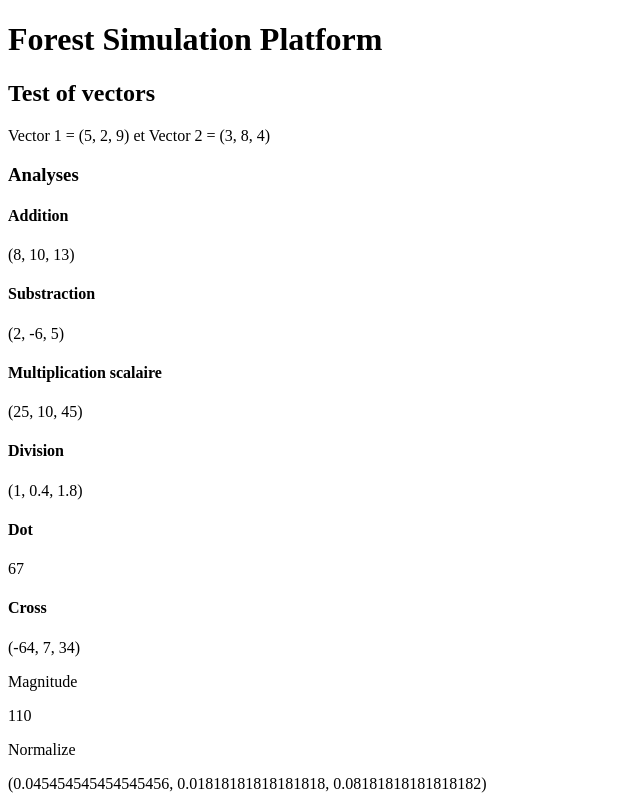
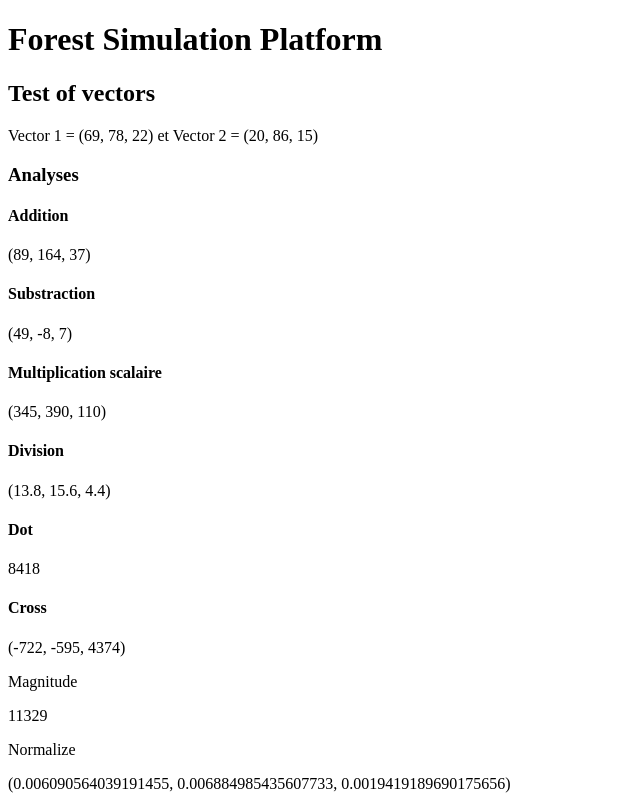
Before and after one commit to PISSARAW/Forest-ecosytem-simulator, an Angular app: page / in a window 1280 px wide. Shown: the top 800 px of the page, without its empty margins (0-640 px from the left). Built offline with nearby package versions, Linux system fonts and the light colour scheme.

Commit message:
New Test Vectors

```diff
--- a/src/core/vector3-d.ts
+++ b/src/core/vector3-d.ts
@@ -34,7 +34,7 @@ export class Vector3D {
         return this;
     }
     equals(other: Vector3D): boolean{
-        return other===this;
+        return this.x==other.x && this.y==other.y && this.z==other.z;
     }
     toString(): string{
         return `(${this.x}, ${this.y}, ${this.z})`;
--- a/src/home/home.html
+++ b/src/home/home.html
@@ -1,6 +1,8 @@
 <h2>Test of vectors</h2>
+<div class="test">
 <p>Vector 1 = {{v1}} et Vector 2 = {{v2}}</p>
 <h3>Analyses</h3>
+<div class="analyses">
 <h4>Addition</h4>
 <p>{{v1.add(v2)}}</p>
 <h4>Substraction</h4>
@@ -21,3 +23,5 @@
 <p>{{v1.distanceTo(v2)}}</p>
 <h4>Equals</h4>
 <p>{{v1.equals(v2)}}</p>
+</div>
+</div>
--- a/src/home/home.ts
+++ b/src/home/home.ts
@@ -1,5 +1,6 @@
 import { Component } from '@angular/core';
 import { Vector3D } from '../core/vector3-d';
+import { RandomGenerator } from '../utils/random-generator';
 
 @Component({
   selector: 'app-home',
@@ -12,7 +13,7 @@ export class Home {
   v2:Vector3D;
 
   constructor(){
-    this.v1=new Vector3D(5,2,9);
-    this.v2=new Vector3D(3,8,4);
+    this.v1=(new RandomGenerator(5)).randomVector3D(1,100,1,100,1,100);
+    this.v2=(new RandomGenerator(9)).randomVector3D(1,100,1,100,1,100);
   }
 }
```
